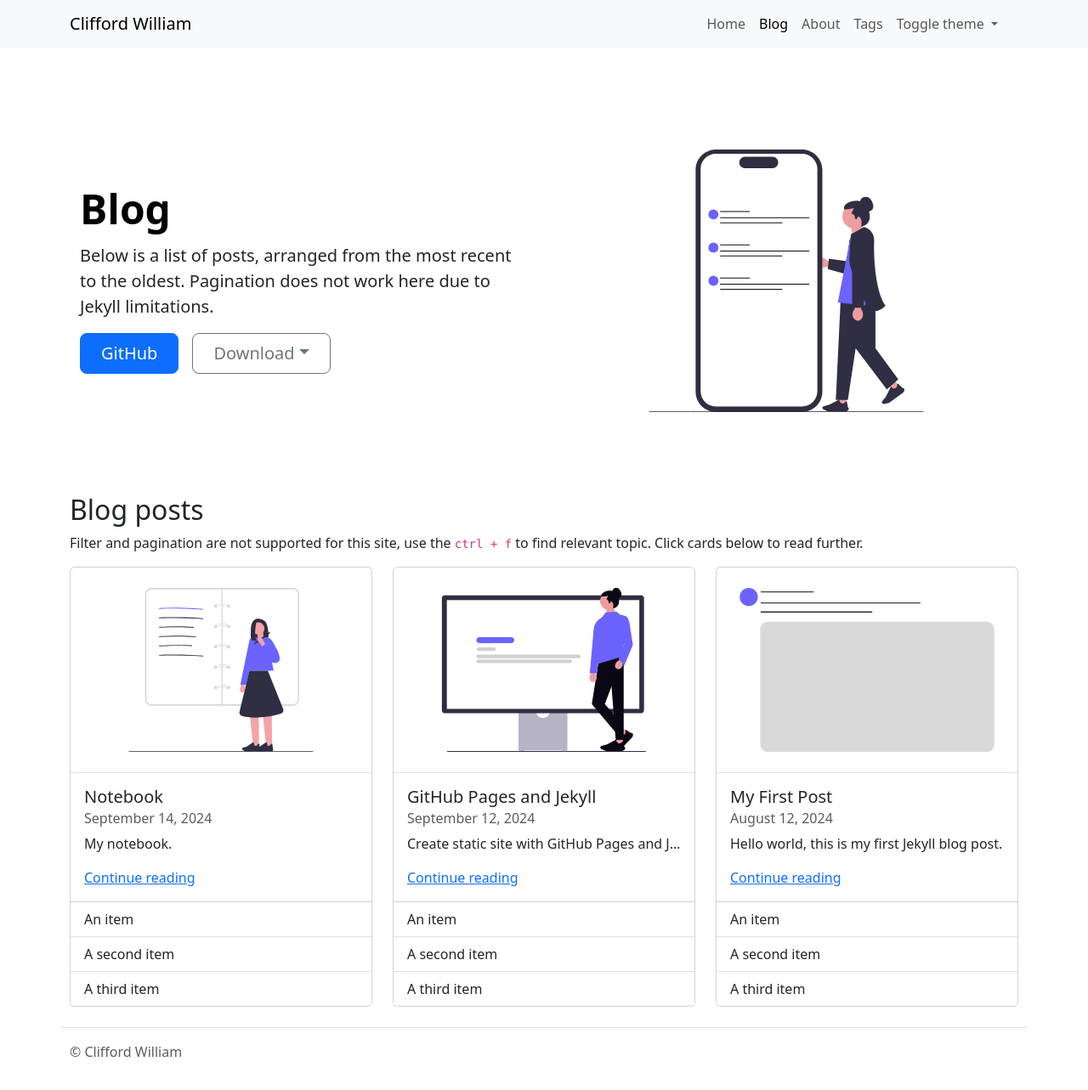
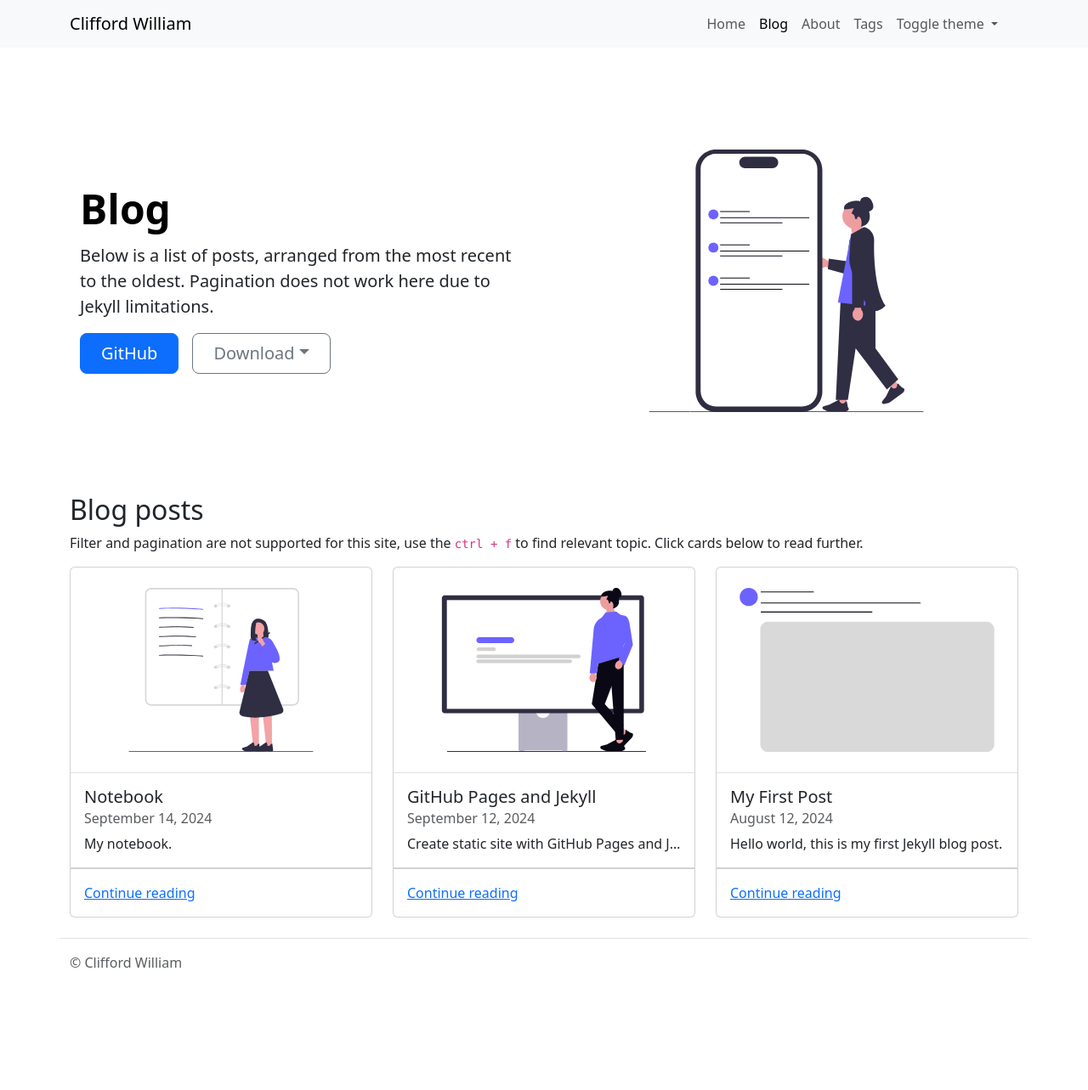
Before and after one commit to cliffordwilliam/my_archive, a Jekyll site: the page built from blog.md, in a window 1280 px wide and 1290 px high. Shown: the top 1283 px of the window at 85% size. Built offline with Jekyll 4.4.1, drawn with Linux system fonts in a browser that asks for light colours.

Commit message:
layout edit

```diff
--- a/blog.md
+++ b/blog.md
@@ -19,13 +19,15 @@ Filter and pagination are not supported for this site, use the `ctrl + f` to fin
           <h2 class="h5 card-title">{{ post.title }}</h2>
           <h3 class="h6 card-subtitle mb-2 text-body-secondary">{{ post.date | date: "%B %d, %Y" }}</h3>
           <p class="card-text text-truncate" style="max-width: 100%;">{{ post.description }}</p>
+        </div>
+        <ul class="list-group list-group-flush">
+          {% for tag in page.tags %}
+            <li class="list-group-item">{{ tag }}</a>
+          {% endfor %}
+        </ul>
+        <div class="card-body">
           <a href="{{ site.baseurl }}{{ post.url }}" class="card-link stretched-link">Continue reading</a>
         </div>
-  <ul class="list-group list-group-flush">
-    <li class="list-group-item">An item</li>
-    <li class="list-group-item">A second item</li>
-    <li class="list-group-item">A third item</li>
-  </ul>
       </div>
     </div>
   {% endfor %}
```
